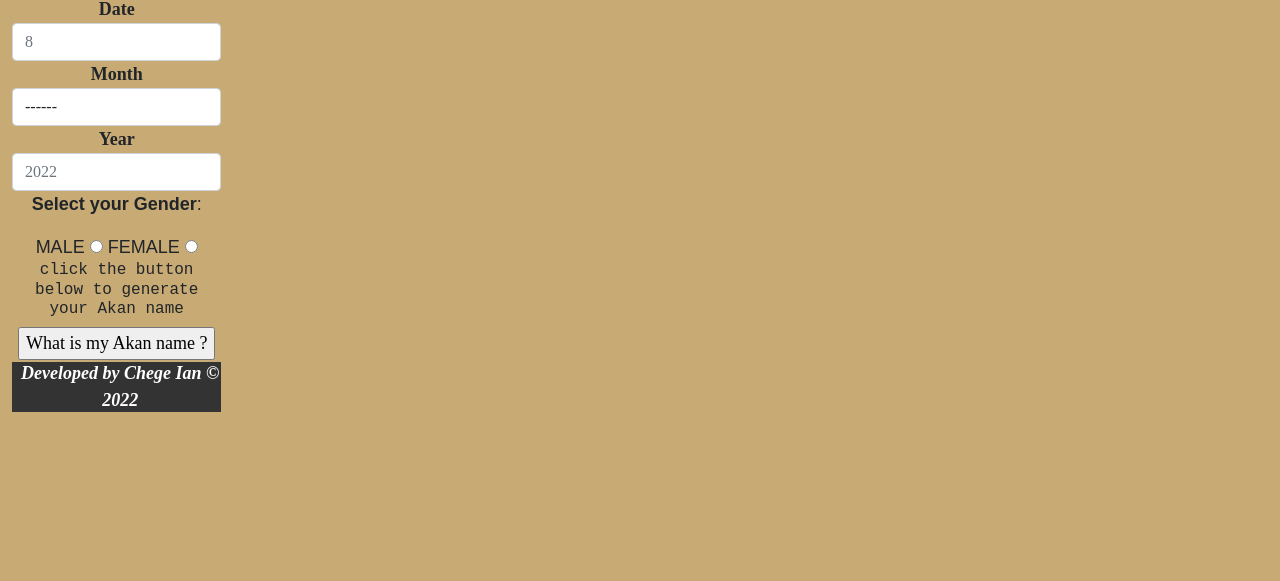
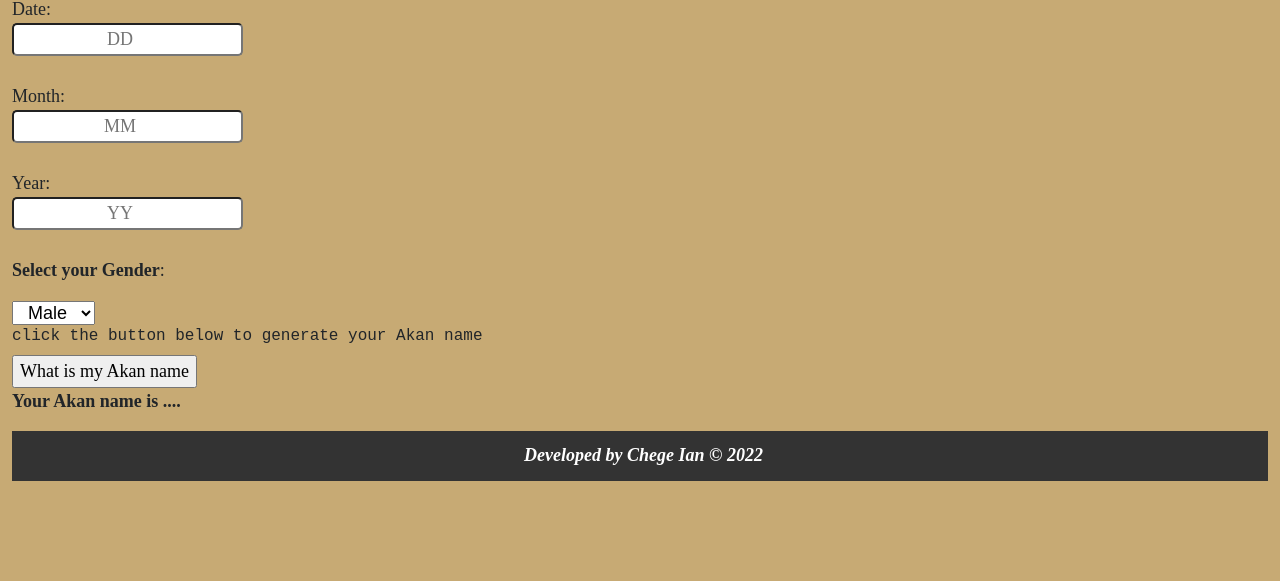
Before and after one commit to chegeian/Akan-names-based-on-DOB, a plain HTML site: page index.html in a window 1280 px wide. Shown: the part 219-800 px from the top of the page. Drawn offline with nearby package versions, Linux system fonts and the light colour scheme.

Commit message:
edited the whole Js file

```diff
--- a/index.html
+++ b/index.html
@@ -19,7 +19,7 @@
   <h1>AKAN NAME GENERATOR</h1>
   <p> The <strong>Akan people</strong> are a meta-ethnicity living primarily in the countries of the present day <strong>Ghana</strong> and <strong>Ivory coast</strong>.
       The Akan people of Ghana frequently name their children after the day of the week they were born. For each day of the week, there is a name available for each gender
-  <p> This web application helps you know the day of the week you were born and your Akan name based on your birthday and gender. </p>
+  <p> This web application helps you know the day of the week you were born and your Akan name based on you birthday and gender. </p>
 
 </div>
 <div id="results">
@@ -28,52 +28,46 @@
         <h2>To find out your Akan name,Please fill the form below<strong>(should be valid)</strong>.</h2>
       </div>
     <!--responsible for displaying error message -->
-    <form>
-            <div class="form-group col-md-2">
-              <label for="DD"><strong>Date</strong></label>
-              <input type="number" class="form-control" id="DD" min="1" max="31" placeholder="8" >
-          </div>
-          <div class="form-group col-md-2">
-            <label for="MM"><strong>Month</strong></label>
+       <form onsubmit="return false">
+        <div>
+            Date: <br>
+        <input type="number" class="form-group" id="date" placeholder="DD">
+        </div><br>
+        <div>
+            Month: <br>
+            <input type="number" class="form-group" id="month" placeholder="MM">
+        </div><br>
+        <div>
+            Year: <br>
+            <input type="number" class="form-group" id="year" placeholder="YY">
+        </div><br>
 
-            <select class="form-control" id="MM">
-            <option>------</option>
-            <!----acts as a placeholder---->
-                <option>January</option>
-                <option>February</option>
-                <option>March</option>
-                <option>April</option>
-                <option>May</option>
-                <option>June</option>
-                <option>July</option>
-                <option>August</option>
-                <option>September</option>
-                <option>October</option>
-                <option>November</option>
-                <option>December</option>
+
+        <div>
+            <p><strong>Select your Gender</strong>:</p>
+            <select class="gender" id="gender">
+                <option value="male">Male</option>
+                <option value="female">Female</option>
             </select>
-            <div class="form-group">
-              <label for="YY"><strong>Year</strong></label>
-              <input type="number" class="form-control" id="YY" min="0000" max="2023" placeholder="2022">
-            </div>
+        </div>
+        <h3> click the button below to generate your Akan name </h3>
+        <div>
+            <input type="submit" class="button" onclick="generateName()" value="What is my Akan name">
 
-            <div class="gender">
-            <label for="gender">
-              <p><strong>Select your Gender</strong>:</p>
-            MALE
-              <input id="male-input" type="radio" name="gender" value="male" required>
-            FEMALE
-              <input id="female-input" type="radio" name="gender" value="female" required>
-            </label>
-          </div>
-          <h3> click the button below to generate your Akan name </h3>
-            <input id="get-name" type="submit" name="" value="What is my Akan name ?" onclick="getAkanName()">
-        </form>
-        <div class="footer">
-          Developed by Chege Ian &copy; 2022
         </div>
-        </div>
-      </div>
-      <script src="/js/akan.js"></script>
-    </body>
+    </form>
+</div>
+</div>
+
+<div>
+<p class="results">
+   <strong> Your Akan name is ....</strong> <span id="akan"></span>
+</p>
+</div>
+</div>
+<script src="./js/akan.js"></script>
+<div class="footer">
+    Developed by Chege Ian &copy; 2022
+  </div>
+</body>
 </html>
--- a/js/akan.js
+++ b/js/akan.js
@@ -1,54 +1,37 @@
+function generateName(){
+	let date = document.getElementById("date").value;
 
-function getAkanName () {
+	let month = document.getElementById("month").value;
 
-  let DD= document.getElementById("DD").Value;
-  let MM= document.getElementById("MM").value;
-  let YY= document.getElementById("YY").value;
-  let gender= document.getElementsByName("gender")
-  let MALE= document.getElementById("male-input").checked;
-	let FEMALE = document.getElementById("female-input").checked;
-	let days = ["Sunday", "Monday", "Tuesday", "Wednesday", "Thursday", "Friday", "Saturday"];
-	let maleNames = ["Kwasi", "Kwadwo", "Kwabena", "Kwaku", "Yaw", "Kofi", "Kwame"]; s
-	let femaleNames = ["Akosua", "Adwoa", "Abenaa", "Akua", "Yaa", "Afua", "Ama"];
-	let birthDate = new Date(dateOfBirth);
+	let year = document.getElementById("year").value;
 
-	let dayOfTheWeek =  (((20 / 4) - 2 * CC - 1) + ((5 * YY / 4)) + ((26 * (MM + 1) / 10)) + DD) % 7;
+	let gender = document.getElementById("gender").value;
 
+	let century = year.slice(0,2);
 
-  if (DD <= 0 || DD > 31) {
-		document.getElementById("error").innerText = "Please enter a valid date!"
+	let yearName = year.slice(2,4);
 
-}else if ((MM === "September" || MM === "April" || MM === "June" || MM === "November") && (DD <= 0 || DD > 30)) {
-document.getElementById("error").innerText = "Please enter a valid date!"
+	let day = ( ( (century/4) -2*yearName-1) + ((5*yearName/4) ) + ((26*(month+1)/10)) + date ) % 7;
 
-}else if (MM === "------") {
-  document.getElementById("error").innerText = "Please select a month!"
+	day = Math.floor(day)
 
-} else if (YY <= 0 || YY > 2022) { "entered is valid and doesn't exceed 2022"
-  document.getElementById("error").innerText = "Please enter a valid year!"
+	var maleNames = ["Kwasi", "Kwadwo", "Kwabena", "Kwaku", "Yaw", "Kofi", "Kwame"];
 
-} else if ((MM=== "February") && (DD <= 0 || DD> 29) && (0 == YY % 4)) {
-  document.getElementById("error").innerText = "Please enter a valid date!"
+	var femaleNames = ["Akosu", "Adwoa", "Abenaa", "Akua", "Yaa", "Afua", "Amna"];
 
-} else if ((MM === "February") && (DD <= 0 || DD> 28) && (0 != YY% 4)) {
-  document.getElementById("error").innerText = "Please enter a valid date!"
-
-} else if (MALE === true) {
-    document.getElementById("result").innerHTML = "You were born on a " + days[dayOfTheWeek] + ".\n" + "Your Akan name is " + maleNames[dayOfTheWeek] + "!" //shows result by replacing the  HTML content in the id=result
-  document.getElementById("result").style.color = "MediumBlue"
-  document.getElementById("result").style.padding = "10% 12% 10% 12%"
-  document.getElementById("result").style.fontSize = "35px"
-  document.getElementById("result").style.fontFamily = "monospace"
-  document.getElementById("result").style.textAlign = "center"
-} else if (FEMALE === true) {
-  document.getElementById("result").innerHTML = "You were born on a " + days[dayOfTheWeek] + ".\n" + "Your Akan name is " + femaleNames[dayOfTheWeek] + "!" //shows result by replacing the HTML content in the id=result
-  document.getElementById("result").style.color = "DeepPink"
-  document.getElementById("result").style.padding = "10% 12% 10% 12%"
-  document.getElementById("result").style.fontSize = "35px"
-  document.getElementById("result").style.fontFamily = "monospace"
-  document.getElementById("result").style.textAlign = "center"
-} else if ((FEMALE === false) && (MALE === false)) {
-  document.getElementById("error").innerText = "Please select gender!"
-
+	if (gender === "male"){
+			document.getElementById("akan").innerHTML = maleNames[day - 1]
+	}
+	else{
+			document.getElementById("akan").innerHTML= femaleNames[day - 1]
+	}
+	if(date <= 0 || date > 31){
+			alert("The date entered is invalid")
+	}
+	else if(month <= 0 || month > 12){
+			alert("The month entered is invalid")
+	}
+	else if(year < 1000 || year >= 9999){
+			alert("The year entered is invalid")
+	}
 }
-}
--- a/styles.css
+++ b/styles.css
@@ -22,12 +22,13 @@ h3{
   font-family:monospace;
 }
 .gender{
-  position:static;
+  position:relative;
   text-align:center;
   text-size :large;
   font-size:large;
   font-family:sans-serif;
   padding-top:10;
+  padding-bottom: 0;
 }
 .container-fluid{
   padding:10;
```
